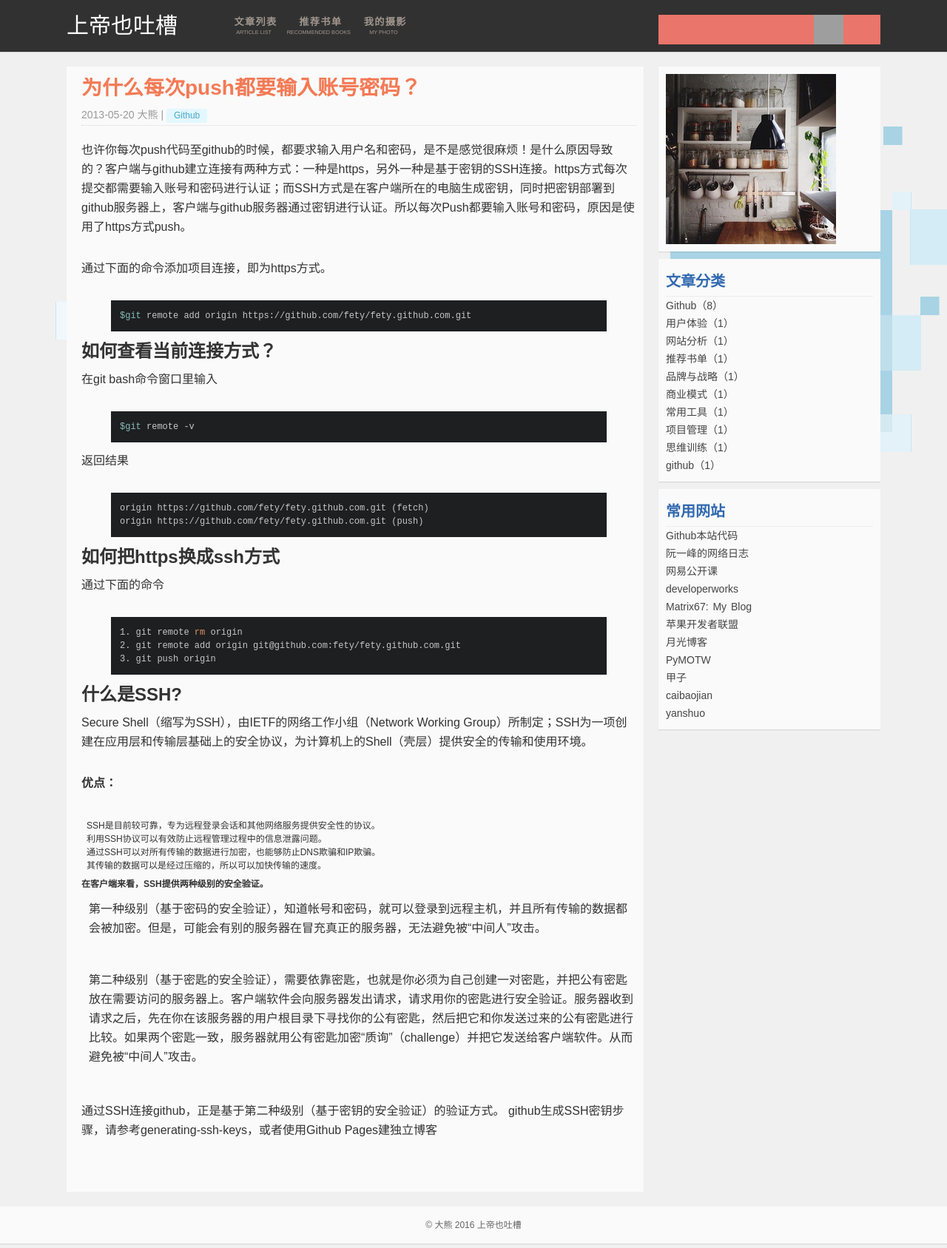
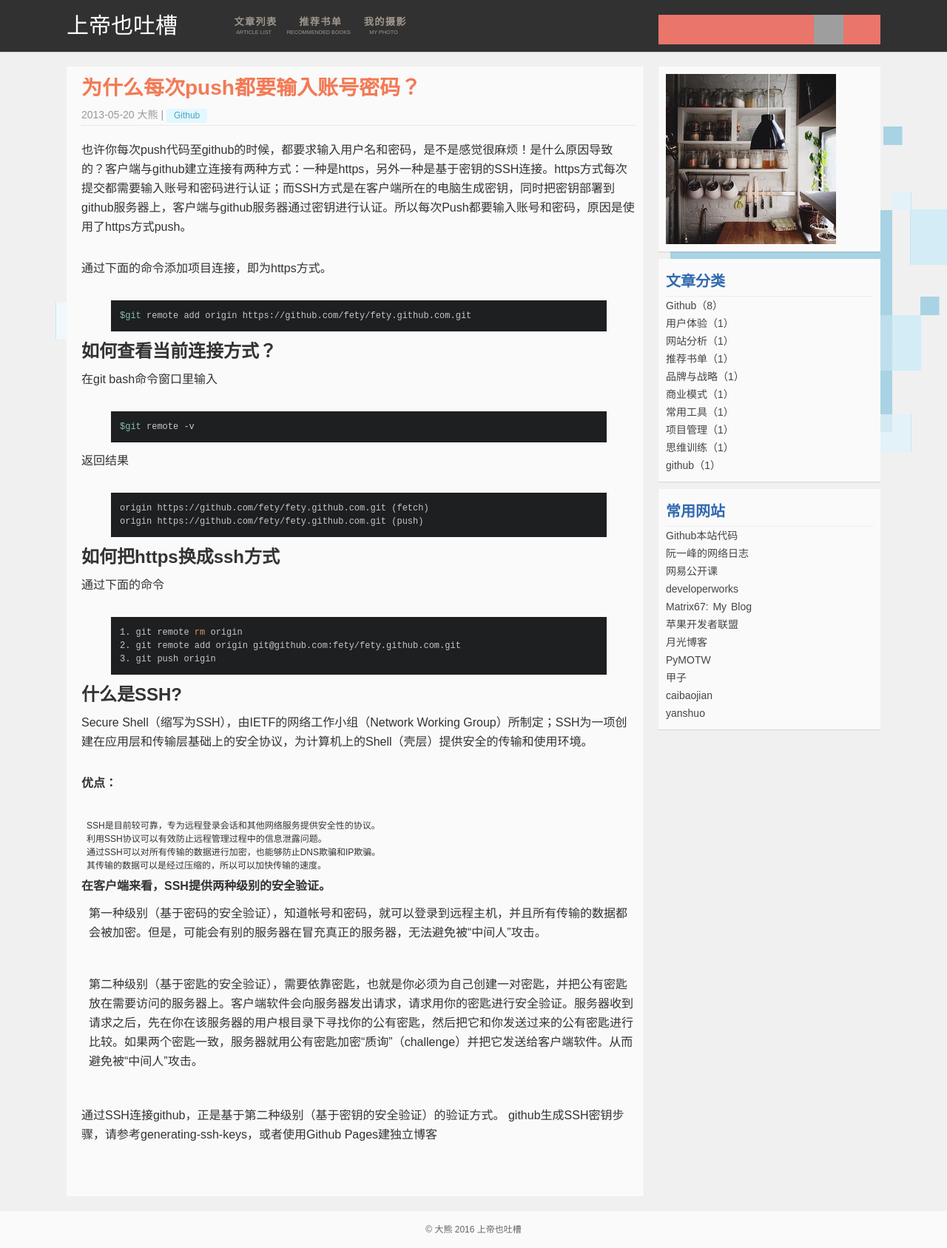
Before and after one commit to godtoo/godtoo.github.com, a Jekyll site: the page built from _posts/2013-05-20-github-push-ssh.md, in a window 1280 px wide. Shown: the whole page at 74% size. Built offline with Jekyll 4.4.1, drawn with Linux system fonts in a browser that asks for light colours; nearby versions of some CDN libraries; comment, search, counter and statistics services are not loaded.

Commit message:
change css

```diff
--- a/css/common.css
+++ b/css/common.css
@@ -194,6 +194,12 @@ h2.first_title a:hover {
     line-height: 1.5;
     padding-bottom: 30px;
 }
+
+.postcontent h4 {
+font-size: 16px;
+font-weight: bold;
+}
+
 .postcontent p {
     font-size: 16px;
     line-height: 26px;
```
